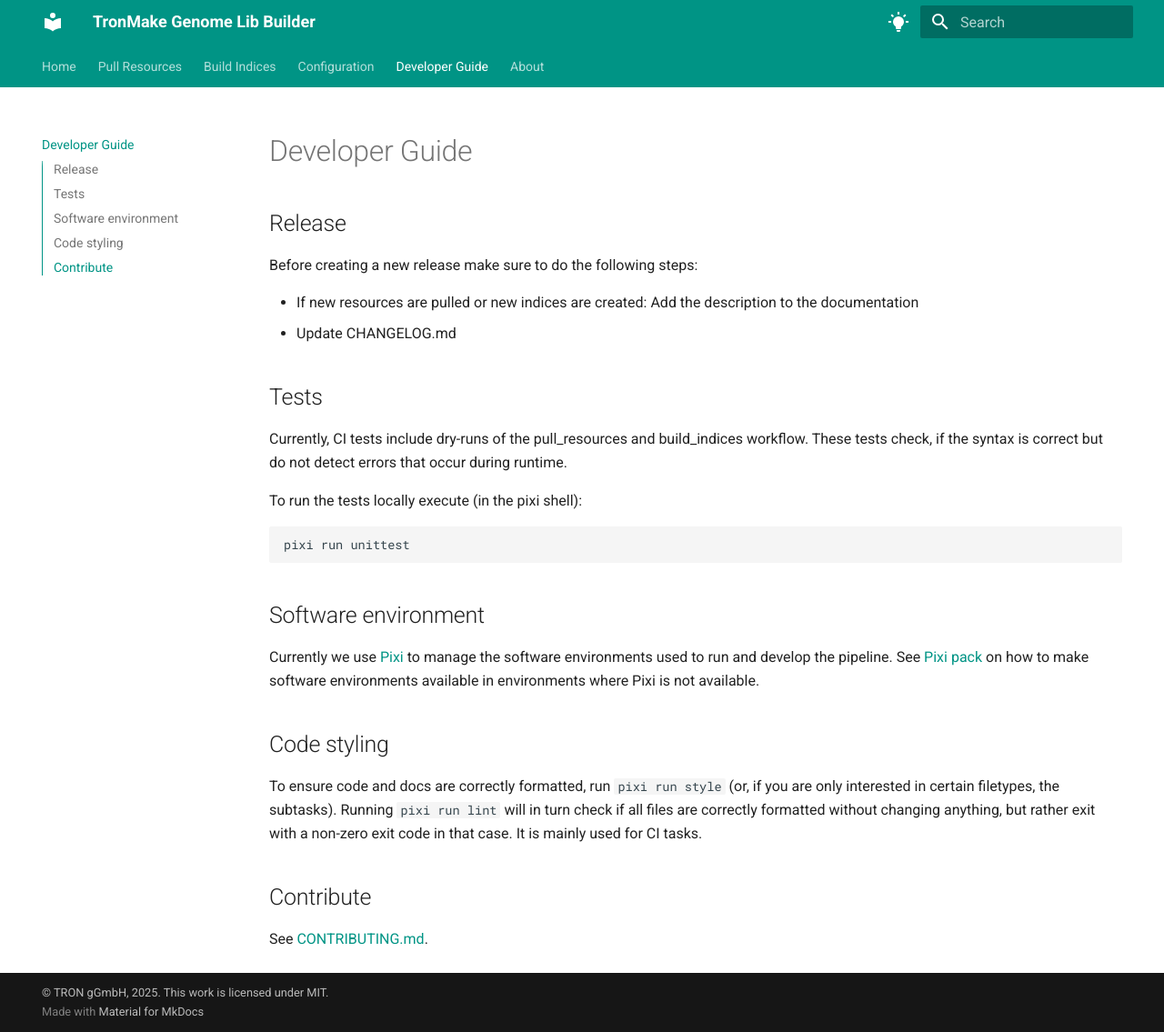
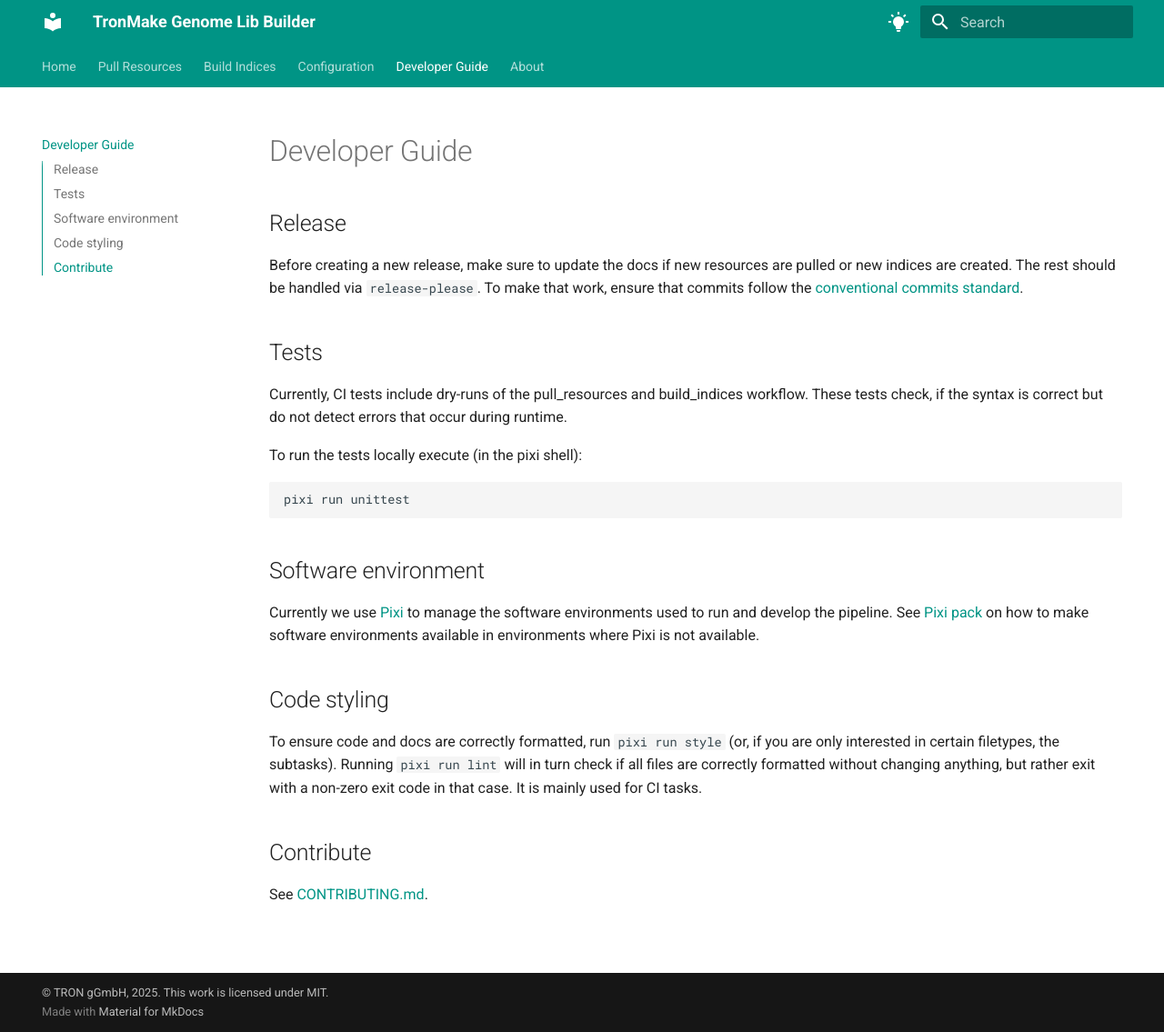
Before and after one commit to TRON-Bioinformatics/oblx, an MkDocs documentation site: the page built from docs/tronmake-genome-lib-builder/docs/developer_guide.md, in a window 1280 px wide and 1135 px high. Shown: the whole window at 91% size. Built offline with MkDocs 1.6.1 and Material for MkDocs 9.7.7, drawn with Linux system fonts in a browser that asks for light colours.

Commit message:
docs(dev-guide): Let people know about release-please

```diff
--- a/docs/tronmake-genome-lib-builder/docs/developer_guide.md
+++ b/docs/tronmake-genome-lib-builder/docs/developer_guide.md
@@ -2,11 +2,10 @@
 
 ## Release
 
-Before creating a new release make sure to do the following steps:
-
-- If new resources are pulled or new indices are created: Add the description to
-  the documentation
-- Update CHANGELOG.md
+Before creating a new release, make sure to update the docs if new resources are
+pulled or new indices are created. The rest should be handled via
+`release-please`. To make that work, ensure that commits follow the
+[conventional commits standard](https://www.conventionalcommits.org).
 
 ## Tests
 
```
Also changed, not shown: release-please-config.json (+6 -6 lines).
